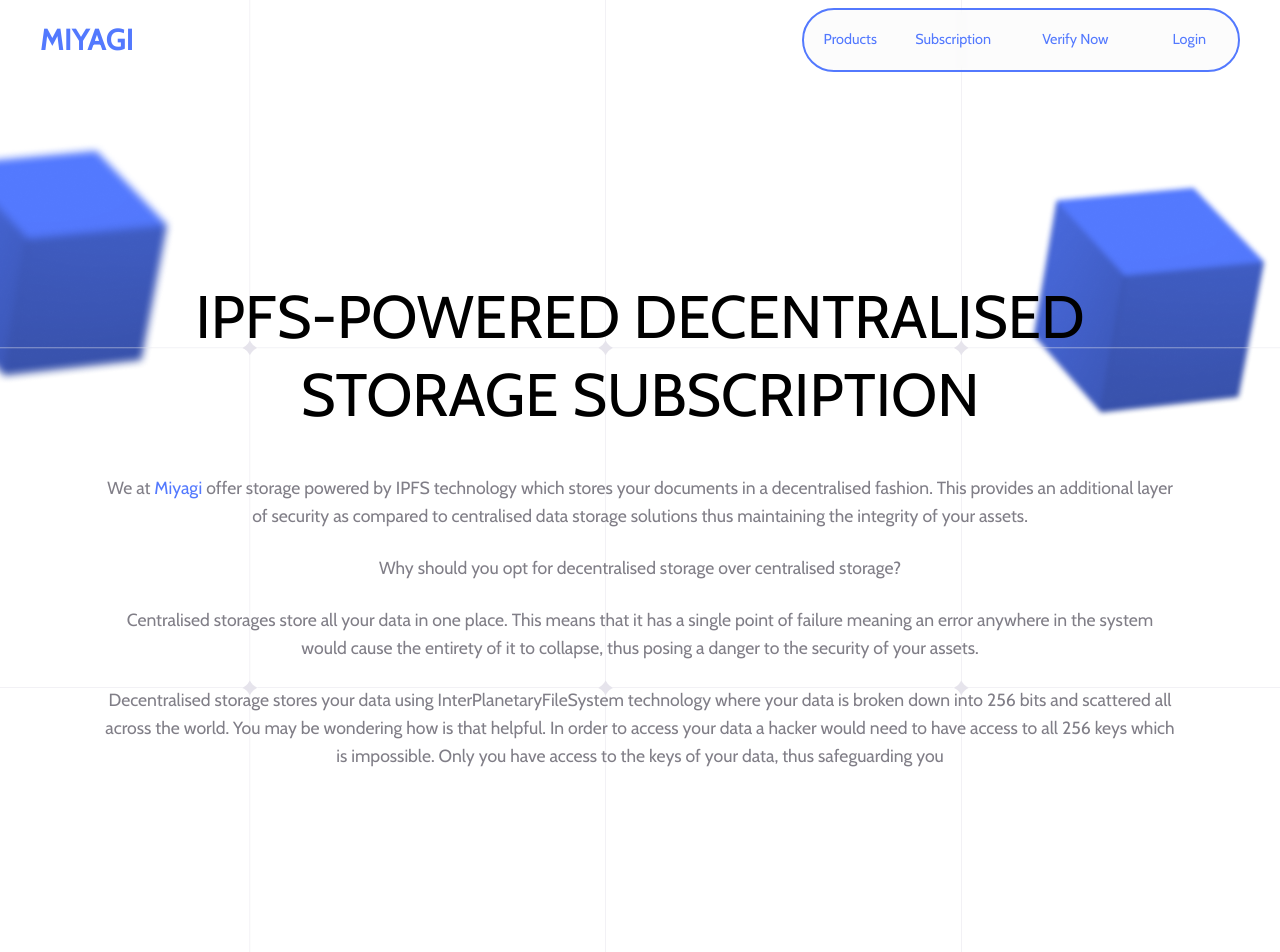
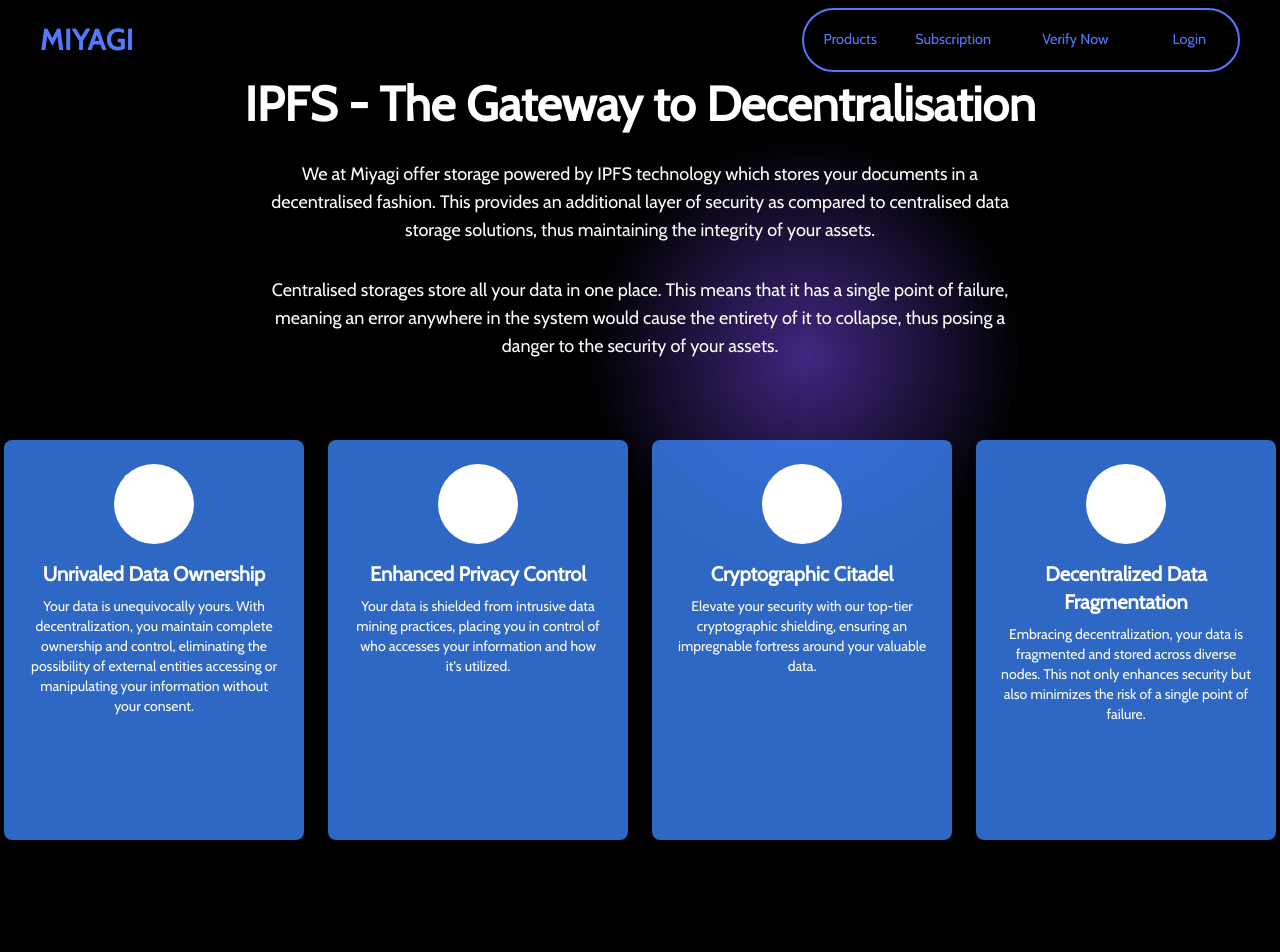
Before and after one commit to ishaan-chadha1/miyagii-main, a React (Vite) app: page /storage in a window 1280 px wide. Shown: the top 952 px of the page. Built offline with nearby package versions, Linux system fonts and the light colour scheme; a web font is replaced by a local one.

Commit message:
Updation of Storage Page and Cards to match the new design

```diff
--- a/src/components/FeatureTwo.jsx
+++ b/src/components/FeatureTwo.jsx
@@ -1,60 +1,26 @@
 import { styles } from "../styles";
 import { useInView } from "react-intersection-observer";
-import { NavLink } from "react-router-dom";
-import gsap from "gsap";
-import Tilt from 'react-parallax-tilt';
-import { ScrollTrigger } from "gsap/ScrollTrigger";
-import { useEffect, useState } from "react";
+import { useEffect } from "react";
 import { featurecardtwo } from "..";
 
-gsap.registerPlugin(ScrollTrigger);
-
 function FeatureCardTwo({ Image, heading, content, index, Image1 }) {
-  const [isHovered, setIsHovered] = useState(false);
-
-  const handleMouseEnter = () => {
-    setIsHovered(true);
-  };
-
-  const handleMouseLeave = () => {
-    setIsHovered(false);
-  };
-
   return (
-    <Tilt>
     <div
       key={index}
-      className="activeBox"
-      onMouseEnter={handleMouseEnter}
-      onMouseLeave={handleMouseLeave}
+      className="w-[300px] h-[400px] p-6 bg-blue-500 bg-opacity-80 text-white rounded-lg shadow-lg transition-transform transform hover:scale-105"
     >
-      <div className="inneractiveBox flex flex-col w-[280px] h-[390px] md:h-[455px] rounded-3xl shadow border border-slate-200 p-6 gap-3 md:gap-4">
-        <div className="featured-image w-[100px] h-[100px] bg-blue-500 rounded-[20px]">
+      <div className="flex flex-col items-center">
+        <div className="w-[80px] h-[80px] bg-white rounded-full flex items-center justify-center mb-4">
           <img
-            className={`feature-image ${isHovered ? "hidden" : ""}`}
+            className="w-[60px] h-[60px]"
             src={Image}
-            alt=""
-          />
-          <img
-            className={`feature-image1 ${isHovered ? "" : "hidden"}`}
-            src={Image1}
-            alt=""
+            alt="Icon"
           />
         </div>
-
-        <div>
-          <h1 className=" text-[20px] md:text-[25px] font-normal uppercase">
-            {heading}
-          </h1>
-        </div>
-        <div>
-          <p className="w-full text-[0.9rem] md:text-[1rem] font-thin capitalize leading-6 md:leading-7">
-            {content}
-          </p>
-        </div>
+        <h3 className="text-xl font-semibold mb-2 text-center">{heading}</h3>
+        <p className="text-sm text-center">{content}</p>
       </div>
     </div>
-    </Tilt>
   );
 }
 
@@ -68,27 +34,16 @@
 
   return (
     <section
-      className={`trigger1 w-full xl:min-h-[60vh] relative mx-auto`}
+      className="trigger1 w-full relative mx-auto flex flex-col items-center justify-center py-12"
       ref={ref}
     >
       {inView && (
-        <div
-          className={`pb-[10vh] w-5xl mx-auto ${styles.paddingX} items-start lg:w-[100vw]`}
-        >
-          <div className="w-full flex flex-wrap justify-center gap-6">
-            {featurecardtwo.map((feature, index) => (
-              <FeatureCardTwo key={index} index={index} {...feature} />
-            ))}
-          </div>
+        <div className="pb-12 w-full max-w-7xl mx-auto flex flex-wrap justify-center gap-6">
+          {featurecardtwo.map((feature, index) => (
+            <FeatureCardTwo key={index} index={index} {...feature} />
+          ))}
         </div>
-      )}{" "}
-       <div className="w-full flex justify-center">
-       <button class="cursor-pointer text-white relative text-[14px] w-[10em] h-[3em] text-center bg-gradient-to-r from-blue-500 from-10% via-blue-600 via-30% to-blue-700 to-90% bg-[length:400%] rounded-md z-10 hover:animate-gradient-xy hover:bg-[length:100%] before:content-[''] before:absolute before:-top-[2px] before:-bottom-[2px] before:-left-[2px] before:-right-[2px] before:bg-gradient-to-r before:from-blue-500 before:from-10% before:via-blue-600 before:via-30% before:to-blue-700 before:bg-[length:400%] before:-z-10 before:rounded-md before:hover:blur-sm before:transition-all before:ease-in-out before:duration-[1s] before:hover:bg-[length:100%] active:bg-blue-800 focus:ring focus:ring-blue-300 focus:ring-opacity-50">
-    Pricing of Products
-</button>
-
-
-</div>
+      )}
     </section>
   );
 }
--- a/src/components/StorageBanner.jsx
+++ b/src/components/StorageBanner.jsx
@@ -1,88 +1,69 @@
-import { motion } from "framer-motion";
-import { styles } from "../styles";
-import { box1, box4 } from "../assets";
-import gsap from "gsap";
-import { ScrollTrigger } from "gsap/ScrollTrigger";
-import { Power1 } from "gsap";
-import { useEffect } from "react";
-
-gsap.registerPlugin(ScrollTrigger);
+import FeatureTwo from "./FeatureTwo";
 
 function StorageBanner() {
-  useEffect(() => {
-    gsap.to(".box1", {
-      scrollTrigger: {
-        trigger: ".trigger",
-        start: "top top",
-        scrub: 1,
-      },
-      x: -500,
-      y: 200,
+  return (
+    <div
+      className="relative w-full h-auto flex flex-col items-center text-center py-20 bg-black text-white overflow-hidden"
+      style={{
+        position: "relative",
+        backgroundColor: "#000",
+        color: "#fff",
+        textAlign: "center",
+        padding: "5rem 0",
+        overflow: "hidden",
+      }}
+    >
+      {/* Oval with Radial Gradient */}
+      <div
+        style={{
+          position: "absolute",
+          width: "1000px",
+          height: "1000px",
+          background:
+            "radial-gradient(circle, rgba(93, 56, 185, 0.7), transparent 60%)",
+          borderRadius: "50%",
+          top: "-300px",
+          left: "5%",
+          animation: "moveOval1 10s ease-in-out infinite",
+          zIndex: 0,
+        }}
+      ></div>
 
-      ease: Power1,
-      duration: 2,
-    });
+      {/* Content Section */}
+      <h1 className="text-4xl md:text-5xl font-extrabold mb-8 z-10">
+        IPFS - The Gateway to Decentralisation
+      </h1>
+      <p className="text-lg max-w-3xl mb-8 z-10">
+        We at Miyagi offer storage powered by IPFS technology which stores your
+        documents in a decentralised fashion. This provides an additional layer
+        of security as compared to centralised data storage solutions, thus
+        maintaining the integrity of your assets.
+      </p>
+      <p className="text-lg max-w-3xl mb-8 z-10">
+        Centralised storages store all your data in one place. This means that
+        it has a single point of failure, meaning an error anywhere in the
+        system would cause the entirety of it to collapse, thus posing a danger
+        to the security of your assets.
+      </p>
 
-    gsap.to(".box2", {
-      scrollTrigger: {
-        trigger: ".trigger",
-        start: "top top",
-        scrub: 1,
-      },
-      x: 200,
-      y: 200,
+      {/* FeatureTwo Section */}
+      <FeatureTwo />
 
-      ease: Power1,
-      duration: 2,
-    });
-  }, []);
-
-  return (
-    <section
-      className={`trigger background relative w-full min-h-[100vh] pt-[270px] pb-[100px] md:pt-[270px] md:pb-[270px] md:min-h-[100vh] mx-auto `}
-    >
-      <motion.img
-        className="box box1 absolute top-[5vh] left-[0px] xl:top-[10vh] hidden md:inline-block xl:left-[0px] rotate-[-40.33]"
-        src={box1}
-        alt="box"
-      />
-      <motion.img
-        className="box box2 absolute top-[3vh] right-[100px] xl:top-[15vh] xl:right-[10.47px] rotate-[-40.33]"
-        src={box4}
-        alt="box4"
-      />
-
-      <div className={` mx-auto ${styles.paddingX}`}>
-        <div>
-          <h1
-            className={`${styles.heroHead2Text}  text-white uppercase text-center`}
-          >
-            <span className="text-black">
-            IPFS-POWERED DECENTRALISED <br/> STORAGE SUBSCRIPTION
-            </span>
-          </h1>
-        </div>
-      </div>
-
-      <div
-        className={`mt-[40px] w-full md:max-w-[44rem]  lg:max-w-6xl mx-auto ${styles.paddingX} flex flex-row items-start`}
-      >
-        <div className=" mx-auto flex flex-col gap-6 text-center">
-            <div className="text-[#807E87] text-[0.95rem] md:text-[1.1rem] font-normal leading-6 md:leading-7 ">
-            We at <span className="text-[#5379FE]">Miyagi</span> offer storage powered by IPFS technology which stores your documents in a decentralised fashion. This provides an additional layer of security as compared to centralised data storage solutions thus maintaining the integrity of your assets.
-            </div>{" "}
-            <div className="text-[#807E87] text-[0.95rem] md:text-[1.1rem] font-normal leading-6 md:leading-7 ">
-            Why should you opt for decentralised storage over centralised storage?
-            </div>{" "}
-            <div className="text-[#807E87] text-[0.95rem] md:text-[1.1rem] font-normal leading-6 md:leading-7 ">
-            Centralised storages store all your data in one place. This means that it has a single point of failure meaning an error anywhere in the system would cause the entirety of it to collapse, thus posing a danger to the security of your assets.
-            </div>{" "}
-            <div className="text-[#807E87] text-[0.95rem] md:text-[1.1rem] font-normal leading-6 md:leading-7 ">
-            Decentralised storage stores your data using InterPlanetaryFileSystem technology where your data is broken down into 256 bits and scattered all across the world. You may be wondering how is that helpful. In order to access your data a hacker would need to have access to all 256 keys which is impossible. Only you have access to the keys of your data, thus safeguarding you
-            </div>
-          </div>
-        </div>
-    </section>
+      {/* Keyframe Animations */}
+      <style jsx>{`
+        @keyframes moveOval1 {
+          0% {
+            transform: translate(-20vw, 0) scale(1);
+          }
+          50% {
+            transform: translate(20vw, 20vh) scale(0.5);
+          }
+          100% {
+            transform: translate(-20vw, 0) scale(1);
+          }
+        }
+      `}</style>
+    </div>
   );
 }
 
--- a/src/pages/Storage.jsx
+++ b/src/pages/Storage.jsx
@@ -15,10 +15,7 @@
     return ( <>
     <Header/>
     <StorageBanner/>
-    <FeatureTwo/>
-    {/* <StorageSubscription/> */}
-    {/* <AboutThree/> */}
-    <Contact/>
+
     <Footer/>
     </> );
 }
```
